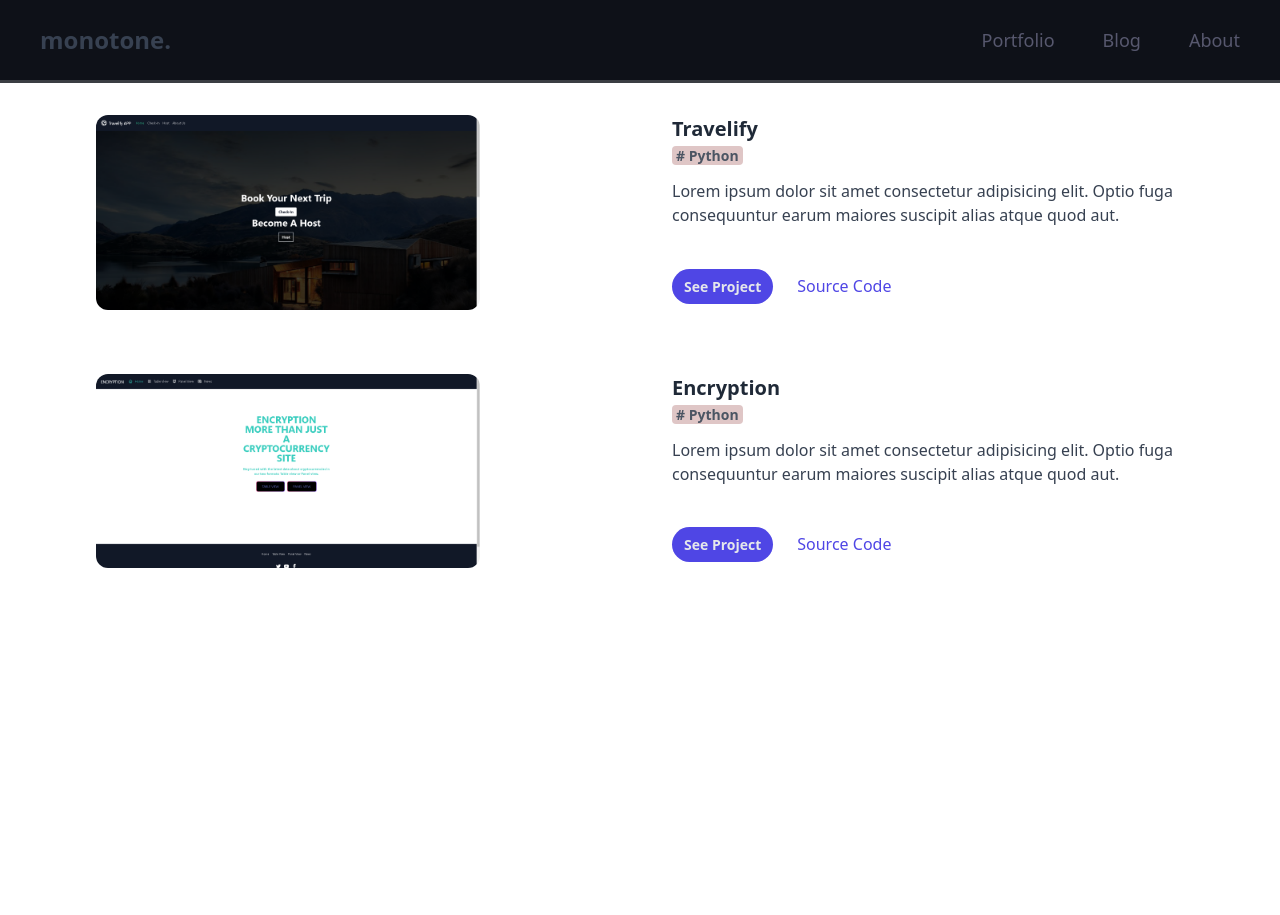
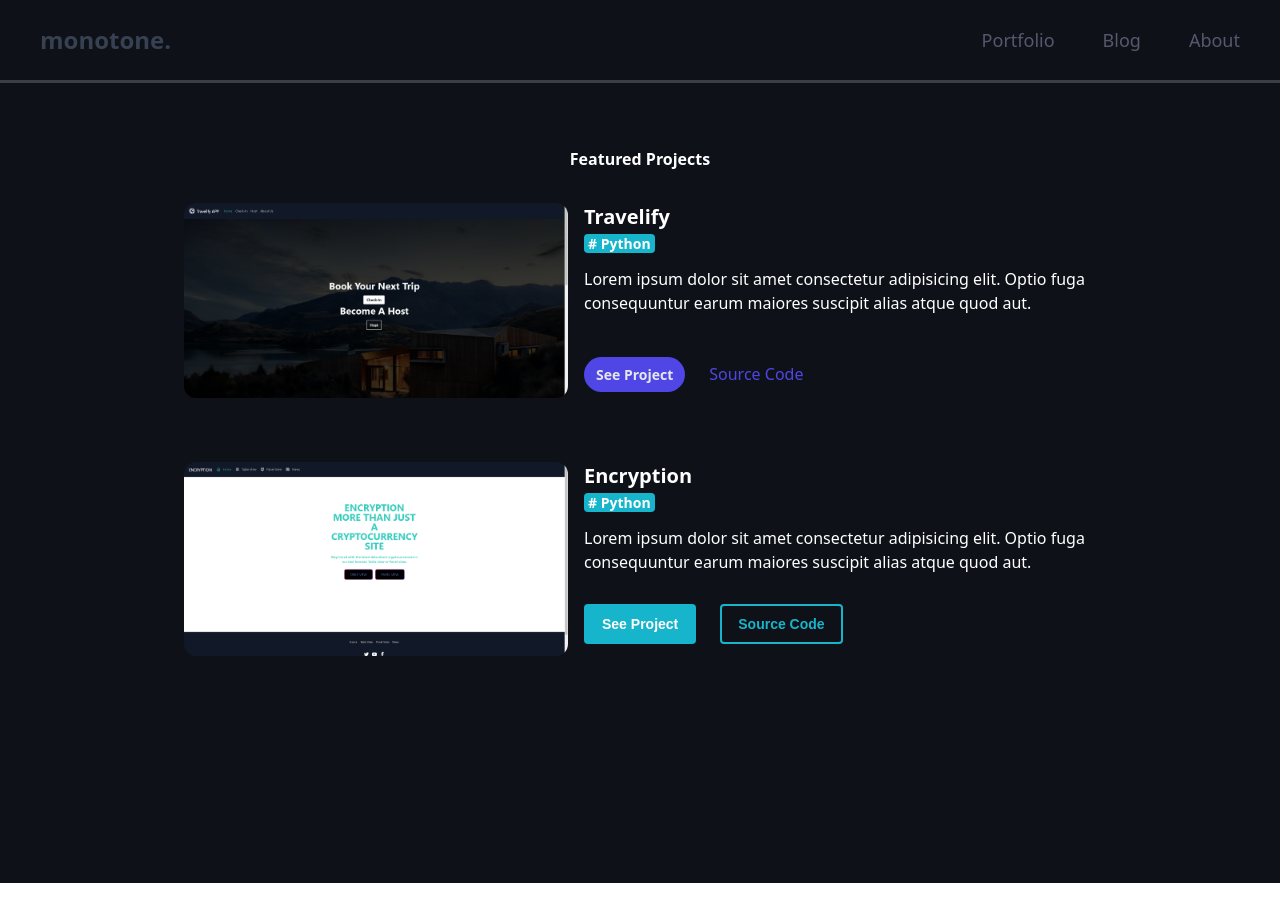
Before and after one commit to matiascabrejos/Vue-Portfolio, a Vue app: page /back in a window 1280 px wide. After the commit the page ends 883 px from the top, so only its background shows below. Built offline with nearby package versions, Linux system fonts and the light colour scheme.

Commit message:
Making changes in the style of the buttons of the projects grid

```diff
--- a/src/components/Back.vue
+++ b/src/components/Back.vue
@@ -1,18 +1,18 @@
 <template>
   <div class="h-screen">
-    <projects-grid></projects-grid>
+    <wrapper-grid></wrapper-grid>
   </div>
 </template>
 
 <style scoped>
-/* div {
+div {
   background-color: #0e1118;
-} */
+}
 </style>
 
 <script>
-import ProjectsGrid from "./ProjectsGrid.vue";
+import WrapperGrid from "./WrapperGrid.vue";
 export default {
-  components: { ProjectsGrid },
+  components: { WrapperGrid },
 };
 </script>
--- a/src/components/ProjectsGrid.vue
+++ b/src/components/ProjectsGrid.vue
@@ -6,16 +6,15 @@
       </div>
       <div class="flex flex-col justify-between max-w-lg mx-auto">
         <div class="txt md:px-5 lg:px-0">
-          <h2 class="text-xl font-semibold text-gray-800">Travelify</h2>
+          <h2 class="text-xl font-semibold text-white">Travelify</h2>
           <span
             class="
               font-semibold
-              text-gray-600
+              text-white
               bg-opacity-25
               dark:bg-opacity-40 dark:text-gray-300
               text-sm
               rounded
-              bg-red-900
               dark:bg-primary
               mr-1
               px-1
@@ -23,7 +22,7 @@
           >
             # Python
           </span>
-          <p class="text-base text-gray-700 my-3">
+          <p class="text-base text-white my-3">
             Lorem ipsum dolor sit amet consectetur adipisicing elit. Optio fuga
             consequuntur earum maiores suscipit alias atque quod aut.
           </p>
@@ -56,11 +55,11 @@
       </div>
       <div class="flex flex-col justify-between max-w-lg mx-auto">
         <div class="txt md:px-5 lg:px-0">
-          <h2 class="text-xl font-semibold text-gray-800">Encryption</h2>
+          <h2 class="text-xl font-semibold text-white">Encryption</h2>
           <span
             class="
               font-semibold
-              text-gray-600
+              text-white
               bg-opacity-25
               dark:bg-opacity-40 dark:text-gray-300
               text-sm
@@ -73,32 +72,54 @@
           >
             # Python
           </span>
-          <p class="text-base text-gray-700 my-3">
+          <p class="text-base text-white my-3">
             Lorem ipsum dolor sit amet consectetur adipisicing elit. Optio fuga
             consequuntur earum maiores suscipit alias atque quod aut.
           </p>
         </div>
         <div>
           <div class="md:px-5 lg:px-0 py-3">
-            <a
-              href="#"
+            <button
+              class="rounded py-2 px-4 text-white font-semibold text-sm btn-one"
+            >
+              See Project
+            </button>
+            <button
               class="
-                bg-indigo-600
-                hover:bg-indigo-700
-                px-3
+                rounded
                 py-2
-                text-sm text-gray-200
+                px-4
+                text-white
+                ml-6
                 font-semibold
-                rounded-full
+                text-sm
+                btn-two
               "
-              >See Project</a
             >
-            <a href="#" class="ml-6 text-indigo-600 hover:underline"
-              >Source Code</a
-            >
+              Source Code
+            </button>
           </div>
         </div>
       </div>
     </div>
   </div>
 </template>
+
+<style scoped>
+.btn-one {
+  background: #17b5cb;
+  border: 2px solid #17b5cb;
+  font-family: Rajdhani, sans-serif;
+}
+
+.btn-two {
+  background: transparent;
+  color: #17b5cb;
+  border: 2px solid #17b5cb;
+  font-family: Rajdhani, sans-serif;
+}
+
+span {
+  background: #17b5cb;
+}
+</style>
--- a/src/components/WrapperGrid.vue
+++ b/src/components/WrapperGrid.vue
@@ -1,17 +1,8 @@
 <template>
   <div class="wrapper-small md:px-10">
-    <div class="mt-16">
-      <div
-        class="
-          flex
-          justify-center
-          items-center
-          text-base
-          font-semibold
-          text-gray-600
-        "
-      >
-        <h4 class="text-center">Featured Projects</h4>
+    <div class="pt-16">
+      <div class="flex justify-center items-center text-base font-semibold">
+        <h4 class="text-center text-white">Featured Projects</h4>
       </div>
 
       <div>
```
Also changed, not shown: src/components/TheNavbar.vue (+3 -9 lines).
